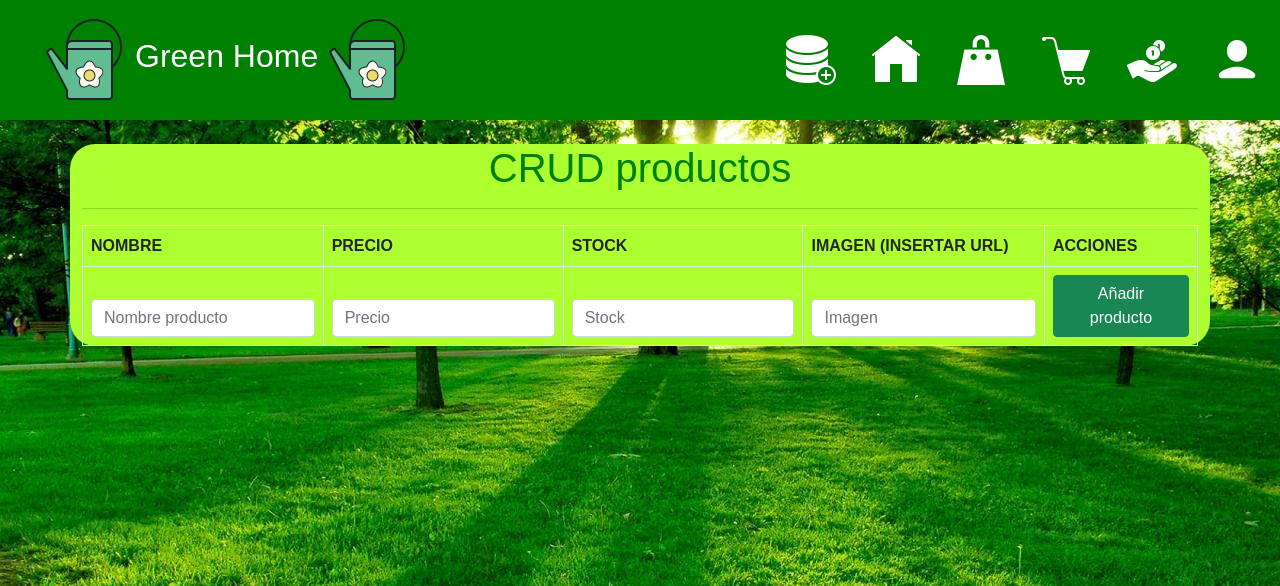
After one commit to IgnacioDT137/greenhome-test, a Django app: page /crudProd in a window 1280 px wide. The commit adds this page. Shown: the top 586 px of the page. Run offline with Django 4.2, Linux system fonts and the light colour scheme; data that the repository does not hold is empty; some web fonts are replaced.

Commit message:
se creo el crud de promocion y dos funciones, falta la de modificar

```diff
--- /dev/null
+++ b/app/templates/app/crudProd.html
@@ -0,0 +1,57 @@
+{% extends "app/layout.html" %}
+{% load static %}
+
+{% block head %}
+<style>
+    #crud {
+        background-color: greenyellow;
+        border-radius: 25px;
+        color: green;
+    }
+</style>
+{% endblock %}
+
+{% block title %}
+Crud de productos
+{% endblock %}
+
+{% block content %}
+<div class="container mt-4" id="crud">
+    <h1 class="text-center">CRUD productos</h1>
+    <hr>
+    <table class="table table-bordered">
+        <thead>
+            <tr>
+                <th scope="col">NOMBRE</th>
+                <th scope="col">PRECIO</th>
+                <th scope="col">STOCK</th>
+                <th scope="col">IMAGEN (INSERTAR URL)</th>
+                <th scope="col">ACCIONES</th>
+            </tr>
+            <form action="">
+                <td><input type="text" name="nombre" placeholder="Nombre producto" class="form-control"></td>
+                <td><input type="number" name="precio" placeholder="Precio" class="form-control"></td>
+                <td><input type="number" name="stock" placeholder="Stock" class="form-control"></td>
+                <td><input type="text" name="imagen" placeholder="Imagen" class="form-control"></td>
+                <td><button class="btn btn-success" type="submit">Añadir producto</button></td>
+            </form>
+        </thead>
+        <tbody>
+            {% for p in productos %}
+            <tr>
+                <td>{{p.nombre}}</td>
+                <td>${{p.precio}}</td>
+                <td>{{p.stock}} unidades</td>
+                <td>
+                    <img src="{{p.imagen}}" alt="prod_img" width="60px">
+                </td>
+                <td>
+                    <a href="" class="btn btn-primary">Modificar</a>
+                    <a href="" class="btn btn-danger">Eliminar</a>
+                </td>
+            </tr>
+            {% endfor %}
+        </tbody>
+    </table>
+</div>
+{% endblock %}
--- a/app/templates/app/cruds.html
+++ b/app/templates/app/cruds.html
@@ -13,12 +13,12 @@ Cruds
 <div id="contenido">
     <div id="crud">
         <div id="imagen"><img src="{% static 'app/img/depot.png' %}" alt="productos"></div>
-        <a type="button" class="btn-success" href="">Abrir CRUD de productos</a>
+        <a type="button" class="btn-success" href="{% url 'crudProd' %}">Abrir CRUD de productos</a>
     </div>
 
     <div id="crud">
       <div id="imagen"><img src="{% static 'app/img/promo.png' %}" alt="productos"></div>
-      <a type="button" class="btn-success" href="">Abrir CRUD de promociones</a>
+      <a type="button" class="btn-success" href="{% url 'crudPromo' %}">Abrir CRUD de promociones</a>
     </div>
 </div>
 {% endblock %}
--- a/app/urls.py
+++ b/app/urls.py
@@ -10,4 +10,8 @@ urlpatterns = [
     path('donar', donacion, name='donar'),
     path('loginForm', loginForm, name='loginForm'),
     path('regForm', regForm, name='regForm'),
+    path('crudProd', crudProd, name='crudProd'),
+    path('crudPromo', crudPromo, name='crudPromo'),
+    path('addPromo', addPromo, name='addPromo'),
+    path('delPromo/<code>', delPromo, name='delPromo'),
 ]
--- a/app/views.py
+++ b/app/views.py
@@ -1,4 +1,5 @@
-from django.shortcuts import render
+from urllib import request
+from django.shortcuts import redirect, render
 from .models import *
 
 # Create your views here.
@@ -24,3 +25,29 @@ def loginForm(request):
 
 def regForm(request):
     return render(request, 'app/registro.html')
+
+def crudProd(request):
+    productos = Producto.objects.all()
+    return render(request, 'app/crudProd.html', {"productos":productos})
+
+def crudPromo(request):
+    promos = Promocion.objects.all()
+    return render(request, 'app/crudPromo.html', {"promos":promos})
+
+def addPromo(request):
+    try:
+        code = request.POST['codigo']
+        porc = request.POST['porcentaje']
+        inicio = request.POST['fecha_inicio']
+        fin = request.POST['fecha_fin']
+        newPromo = Promocion(codigo = code, pct = porc, fecha_inicio = inicio, fecha_fin = fin)
+        newPromo.save()
+        return redirect('crudPromo')
+    except:
+        print('ocurrio un error')
+        return redirect('crudPromo')
+
+def delPromo(request, code):
+    promo = Promocion.objects.filter(codigo = code)
+    promo.delete()
+    return redirect('crudPromo')
```
Also changed, not shown: app/templates/app/crudPromo.html (added, +56 -0 lines).
